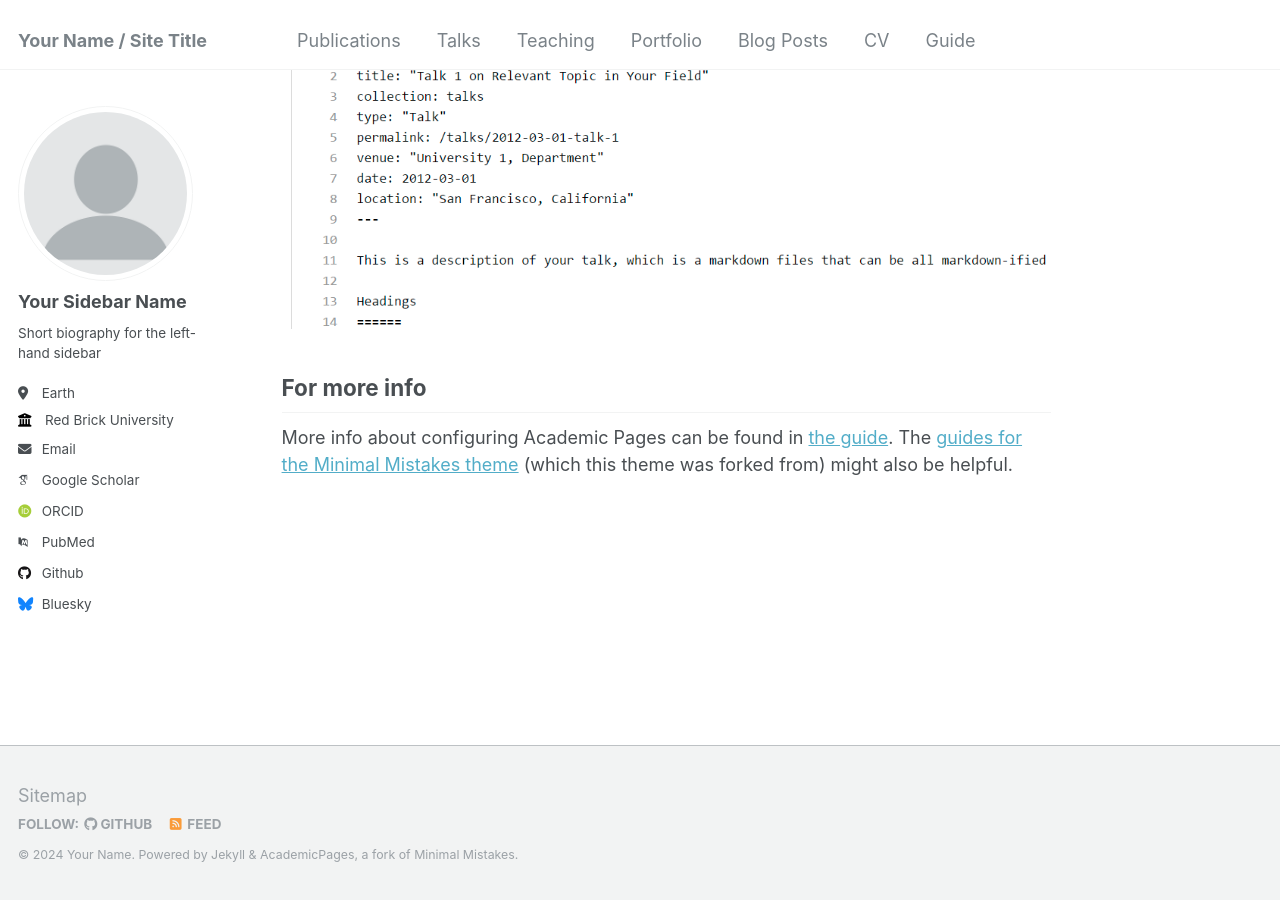
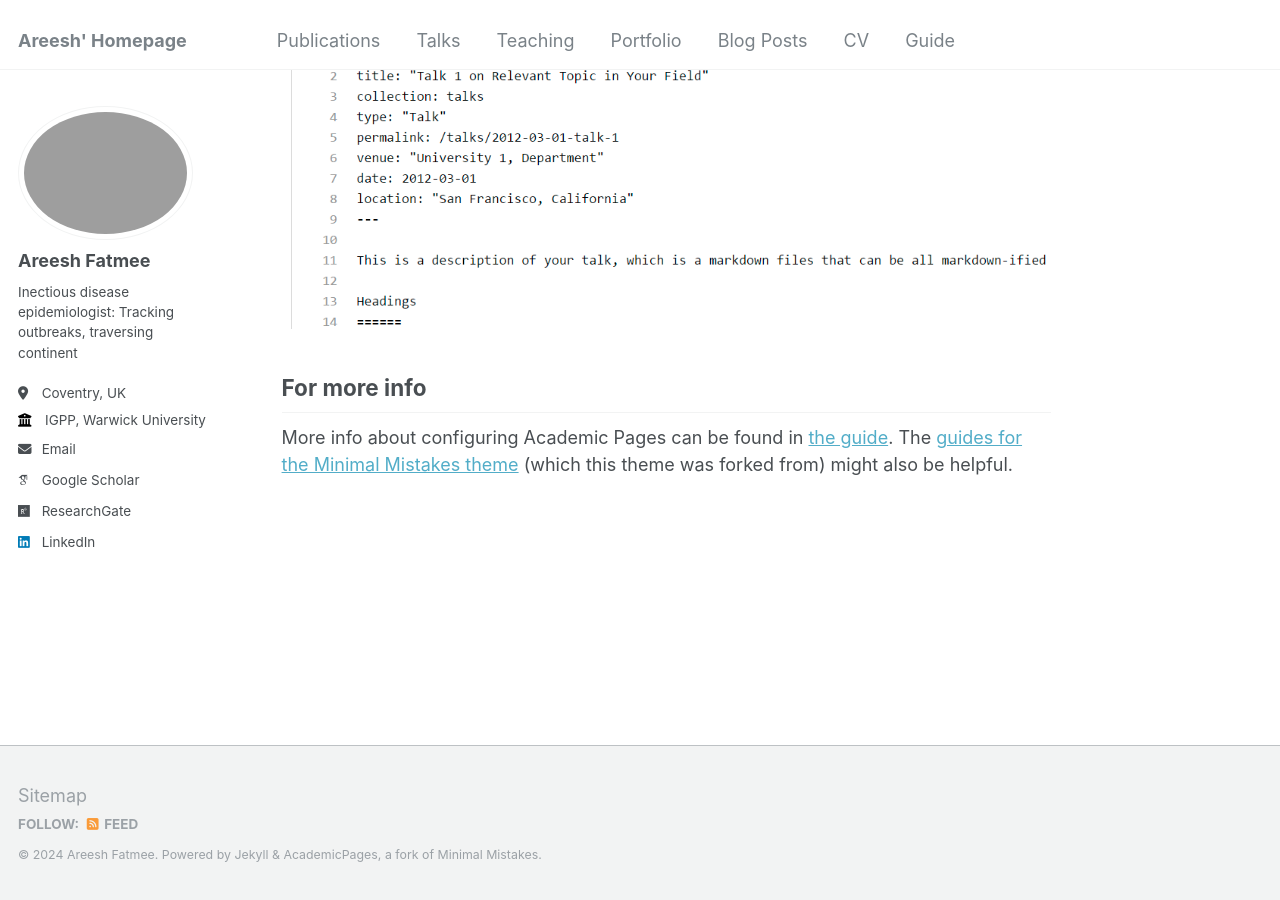
Before and after one commit to Afatmee/IDEpi, a Jekyll site: the page built from _pages/about.md, in a window 1280 px wide and 900 px high, scrolled down 2660 px. Built offline with Jekyll 4.4.1, drawn with Linux system fonts in a browser that asks for light colours; some web fonts are replaced.

Commit message:
Update _config.yml

```diff
--- a/_config.yml
+++ b/_config.yml
@@ -8,47 +8,47 @@
 
 # Basic Site Settings
 locale                   : "en-US"
-title                    : "Your Name / Site Title"
+title                    : "Areesh' Homepage"
 title_separator          : "-"
-name                     : &name "Your Name"
-description              : &description "personal description"
-url                      : https://academicpages.github.io # the base hostname & protocol for your site e.g. "https://mmistakes.github.io"
+name                     : &name "Areesh Fatmee"
+description              : &description "personal"
+url                      : https://IDEpi.github.io # the base hostname & protocol for your site e.g. "https://mmistakes.github.io"
 baseurl                  : "" # the subpath of your site, e.g. "/blog"
-repository               : "academicpages/academicpages.github.io"
+repository               : "Afatmee/IDEpi.github.io"
 
 # Site Author - The following control what appear as part of the author content on the side bar.
 #               If a field is blank the icon and link will not appear, otherwise it will be shown.
 #               Additional customization can be done by editing /_includes/author-profile.html
 author:
   # Biographic information
-  avatar           : "profile.png"
-  name             : "Your Sidebar Name"
+  avatar           : "Headshot.png"
+  name             : "Areesh Fatmee"
   pronouns         : # example: "she/her"
-  bio              : "Short biography for the left-hand sidebar"
-  location         : "Earth"
-  employer         : "Red Brick University"
+  bio              : "Inectious disease epidemiologist: Tracking outbreaks, traversing continent"
+  location         : "Coventry, UK"
+  employer         : "IGPP, Warwick University"
   uri              : # URL
-  email            : "none@example.org"
+  email            : "Areesh.Fatmee@warwick.ac.uk"
 
   # Academic websites
   arxiv            : # URL - Update with the correct link to your profile
-  googlescholar    : "https://scholar.google.com/citations?user=PS_CX0AAAAAJ"
+  googlescholar    : "https://scholar.google.com/citations?user=_QfAmNUAAAAJ&hl=en&oi=ao"
   impactstory      : # URL
-  orcid            : "http://orcid.org/yourorcidurl"
+  orcid            : #"http://orcid.org/yourorcidurl"
   semantic         : # URL
-  pubmed           : "https://www.ncbi.nlm.nih.gov/pubmed/?term=john+snow"
-  researchgate     : # URL
+  pubmed           : #"https://www.ncbi.nlm.nih.gov/pubmed/?term=john+snow"
+  researchgate     : "https://www.researchgate.net/profile/Areesh-Fatmee"
 
   # Repositories and software development
   bitbucket        : # Username - Update with your username on the site
   codepen          : # Username
   dribbble         : # Username
-  github           : "academicpages"
+  github           : #"academicpages"
   kaggle           : # Username
   stackoverflow    : # User number or user number and name (i.e., use "1" or "1/jeff-atwood")
 
   # Social media
-  bluesky          : "bsky.app" # Replace this with you Bluesky username
+  bluesky          : #"bsky.app" # Replace this with you Bluesky username
   facebook         : # Username
   flickr           : # Username
   foursquare       : # Username
@@ -57,7 +57,7 @@ author:
   keybase          : # Username
   instagram        : # Username
   lastfm           : # Username
-  linkedin         : # Username
+  linkedin         : "www.linkedin.com/in/afatmee/"
   mastodon         : # URL
   medium           : # URL
   pinterest        : # Username
@@ -75,11 +75,9 @@ author:
 
 # Publication Category - The following the list of publication categories and their headings
 publication_category:
-  books:
-    title: 'Books'
-  manuscripts:
+  Manuscripts:
     title: 'Journal Articles'
-  conferences:
+  Posters:
     title: 'Conference Papers'
 
 # Site Settings
@@ -129,7 +127,7 @@ yandex_site_verification :
 
 # Social Sharing
 twitter:
-  username               : &twitter
+  username               : #&twitter
 facebook:
   username               :
   app_id                 :
```
